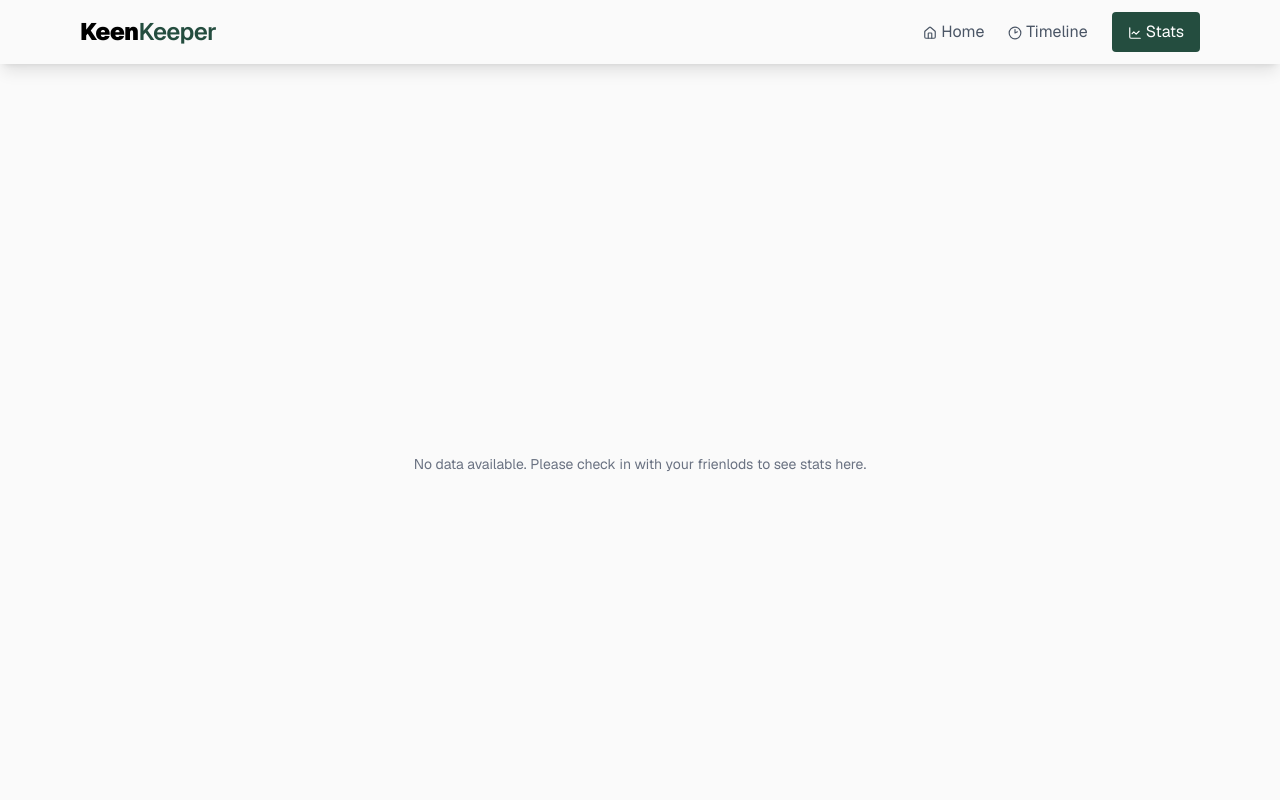
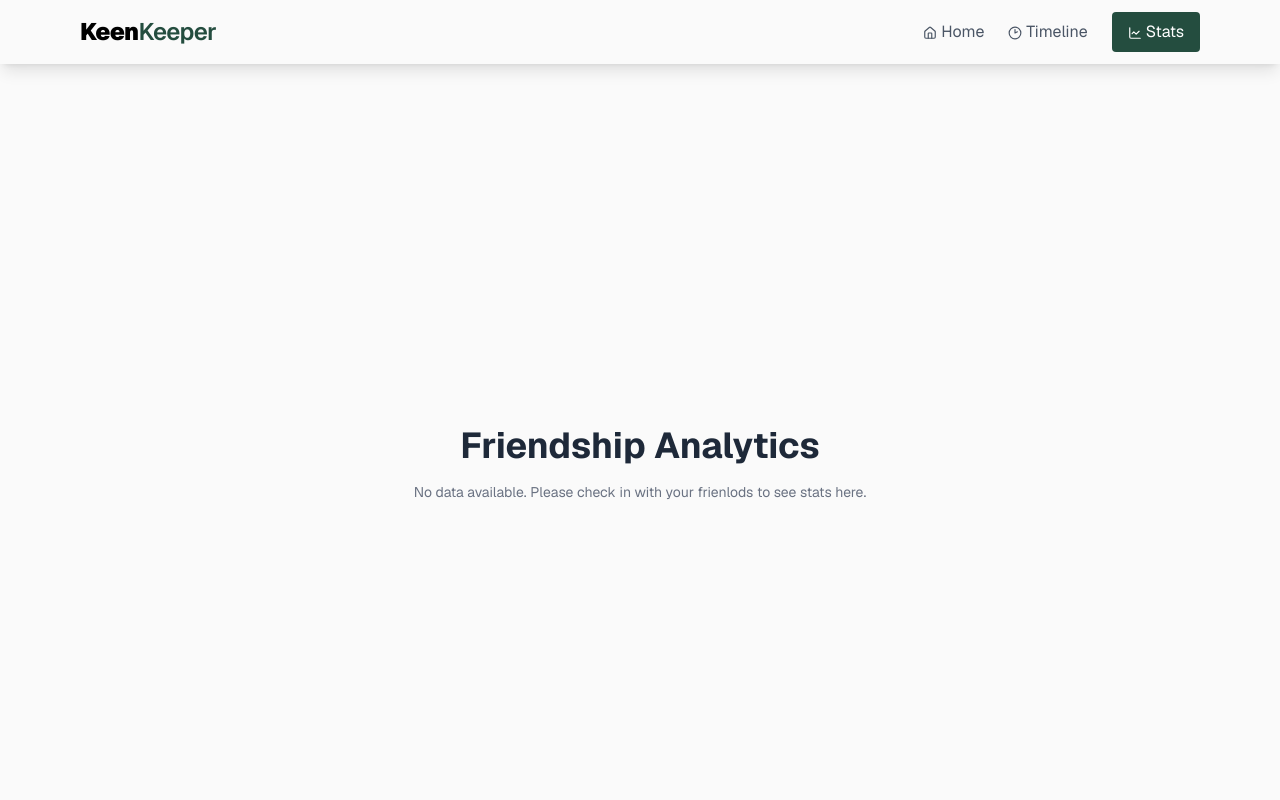
Before and after one commit to AMIRUL1104/Keen-Keeper, a Next.js app: page /stats in a window 1280 px wide. Shown: the top 800 px of the page. Built offline with nearby package versions, Linux system fonts and the light colour scheme.

Commit message:
stats page updated

```diff
--- a/src/app/stats/page.jsx
+++ b/src/app/stats/page.jsx
@@ -7,9 +7,9 @@ export default function StatsPage({ isAnimationActive = true }) {
   const { data } = useContext(TimelineContext);
 
   const chartData = [
-    { name: "Call", value: 0, fill: "#0088FE" },
+    { name: "Call", value: 0, fill: "#244D3F" },
     { name: "Text", value: 0, fill: "#00C49F" },
-    { name: "Video", value: 0, fill: "#FFBB28" },
+    { name: "Video", value: 0, fill: "#8528ff" },
   ];
 
   if (data.length !== 0) {
@@ -26,7 +26,11 @@ export default function StatsPage({ isAnimationActive = true }) {
 
   if (data.length === 0) {
     return (
-      <div className="flex items-center justify-center h-screen w-full">
+      <div className="flex items-center flex-col justify-center h-screen w-full">
+        <h1 className="sm:text-4xl text-2xl font-bold text-gray-800 text-left mb-4">
+          Friendship Analytics
+        </h1>
+
         <p className="text-gray-500 text-sm">
           No data available. Please check in with your frienlods to see stats
           here.
@@ -36,8 +40,14 @@ export default function StatsPage({ isAnimationActive = true }) {
   }
 
   return (
-    <div className="flex items-center justify-center h-screen w-full">
-      <div className="w-full max-w-[550px] aspect-square max-h-[80vh] ">
+    <div className="flex items-center flex-col justify-center h-screen w-full">
+      <h1 className="sm:text-4xl text-2xl font-bold text-gray-800 text-left mb-4">
+        Friendship Analytics
+      </h1>
+      <div className="w-full max-w-[550px] aspect-square max-h-[80vh] bg-white rounded-xl shadow-md p-6">
+        <p className="text-lg font-semibold text-left mb-4">
+          By interaction type
+        </p>
         <ResponsiveContainer width="100%" height="100%">
           <PieChart>
             <Pie
```
